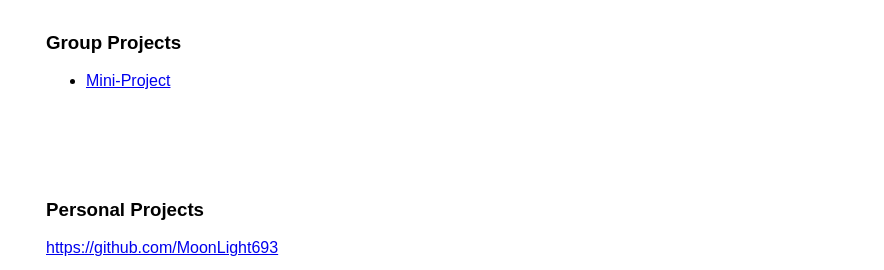
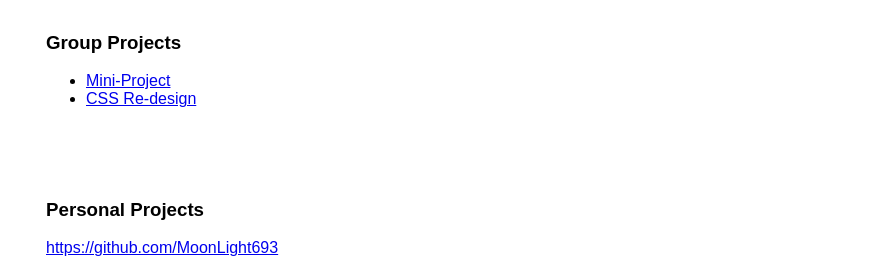
Before and after one commit to MoonLight693/Front-end-CSC-351-B, a plain HTML site: page index.html in a window 1280 px wide. Shown: the part 552-822 px from the top of the page, 396-1280 px from the left. Drawn offline with Linux system fonts and the light colour scheme.

Commit message:
updated group project list

```diff
--- a/index.html
+++ b/index.html
@@ -64,6 +64,7 @@
           <h3>Group Projects</h3>
           <ul>
             <li><a href="http://10.26.1.113/team1/Mini-Project/main.html">Mini-Project</a></li>
+            <li><a href="http://10.26.1.113/team1/Mini-CSS-Part-2/Auto-redo/">CSS Re-design</a></li>
           </ul>
         </article>
       </div>
```
